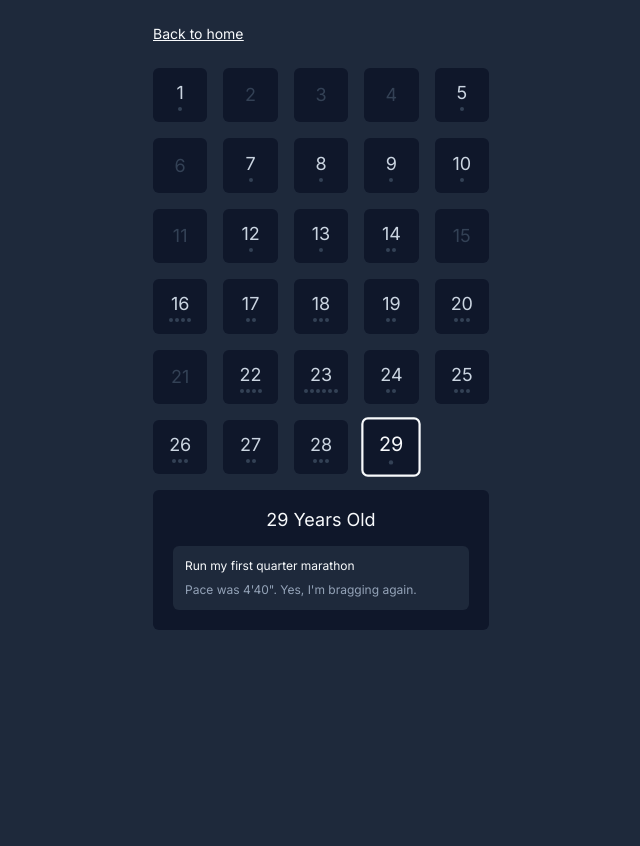
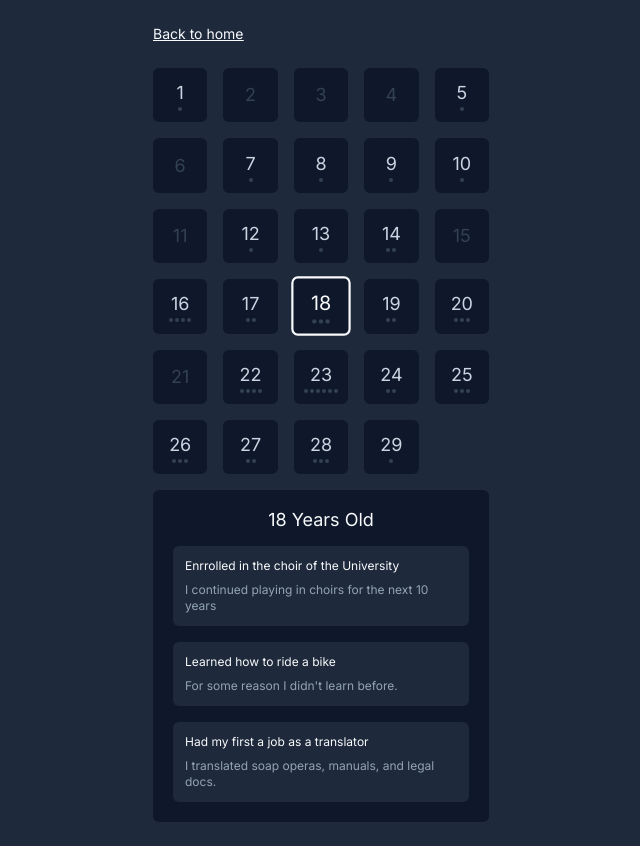
Before and after one commit to jdjuan/jdjuan.io, a Next.js app: page /timeline in a window 1280 px wide. Shown: the whole page, without its empty margins (319-959 px from the left). Before the commit the page ends 800 px from the top, so only its background shows below. Built offline with nearby package versions, Linux system fonts and the light colour scheme; what tailwindcss-debug-screens would draw is missing.

Commit message:
add random event

```diff
--- a/pages/timeline.tsx
+++ b/pages/timeline.tsx
@@ -1,4 +1,4 @@
-import { ReactElement, useState } from "react";
+import { ReactElement, useEffect, useState } from "react";
 import MainLayout from "../components/main-layout";
 import Navbar from "../components/navbar";
 import { fullTimeline } from "../content/timeline.content";
@@ -9,11 +9,16 @@ import { prevent } from "../utils/ui";
 export const age = new Date().getFullYear() - 1993;
 
 const Timeline = () => {
-  const [selectedYearTimeline, setSelectedYearTimeline] = useState<YearTimeline | undefined>(fullTimeline[21]);
+  const [selectedYearTimeline, setSelectedYearTimeline] = useState<YearTimeline | undefined>();
   const select = (yearTimeline: YearTimeline) => {
     const selection = yearTimeline.year === selectedYearTimeline?.year ? undefined : yearTimeline;
     setSelectedYearTimeline(selection);
   };
+
+  useEffect(() => {
+    const randomEvent = fullTimeline[Math.floor(Math.random() * fullTimeline.length)];
+    setSelectedYearTimeline(randomEvent);
+  }, []);
   return (
     <>
       <Navbar></Navbar>
```
